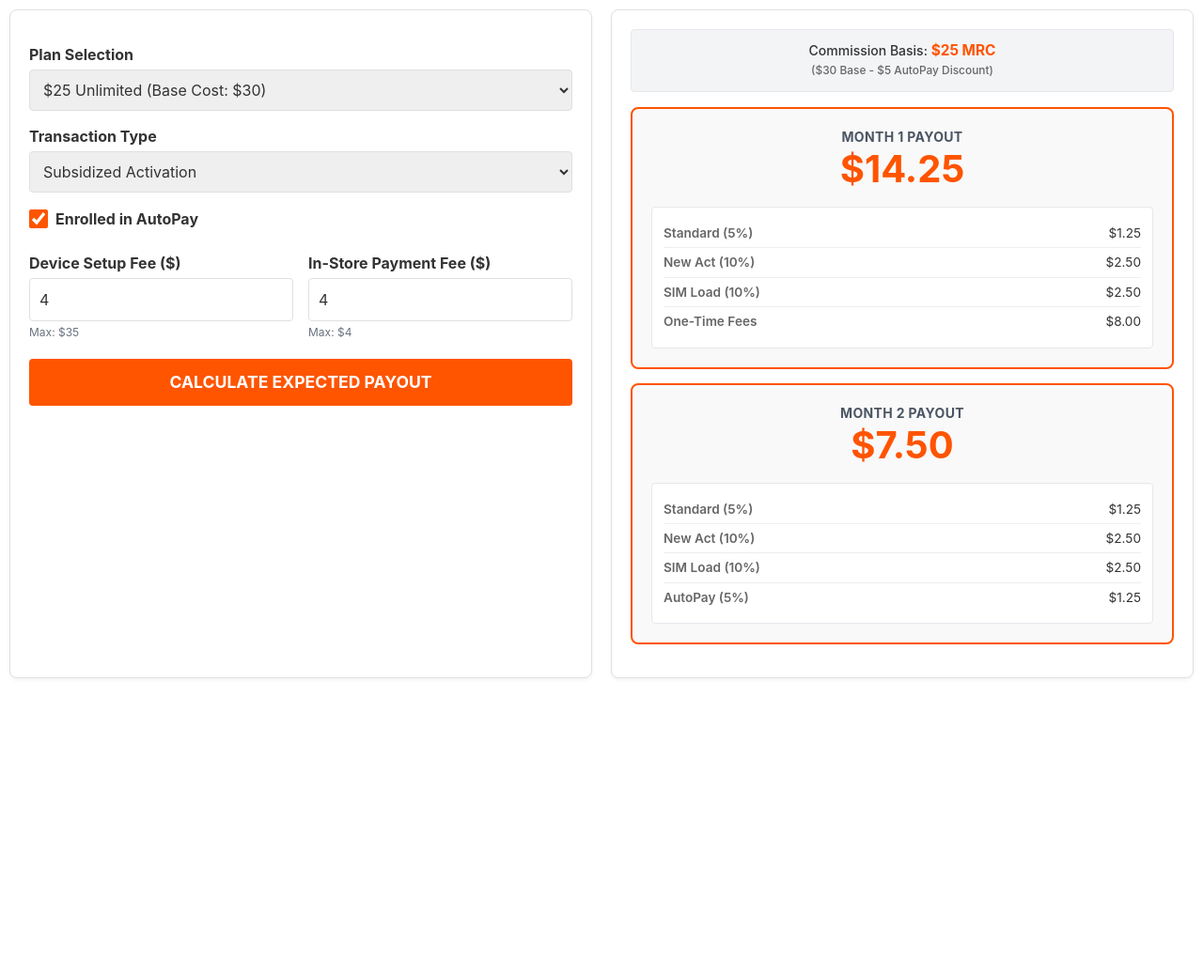
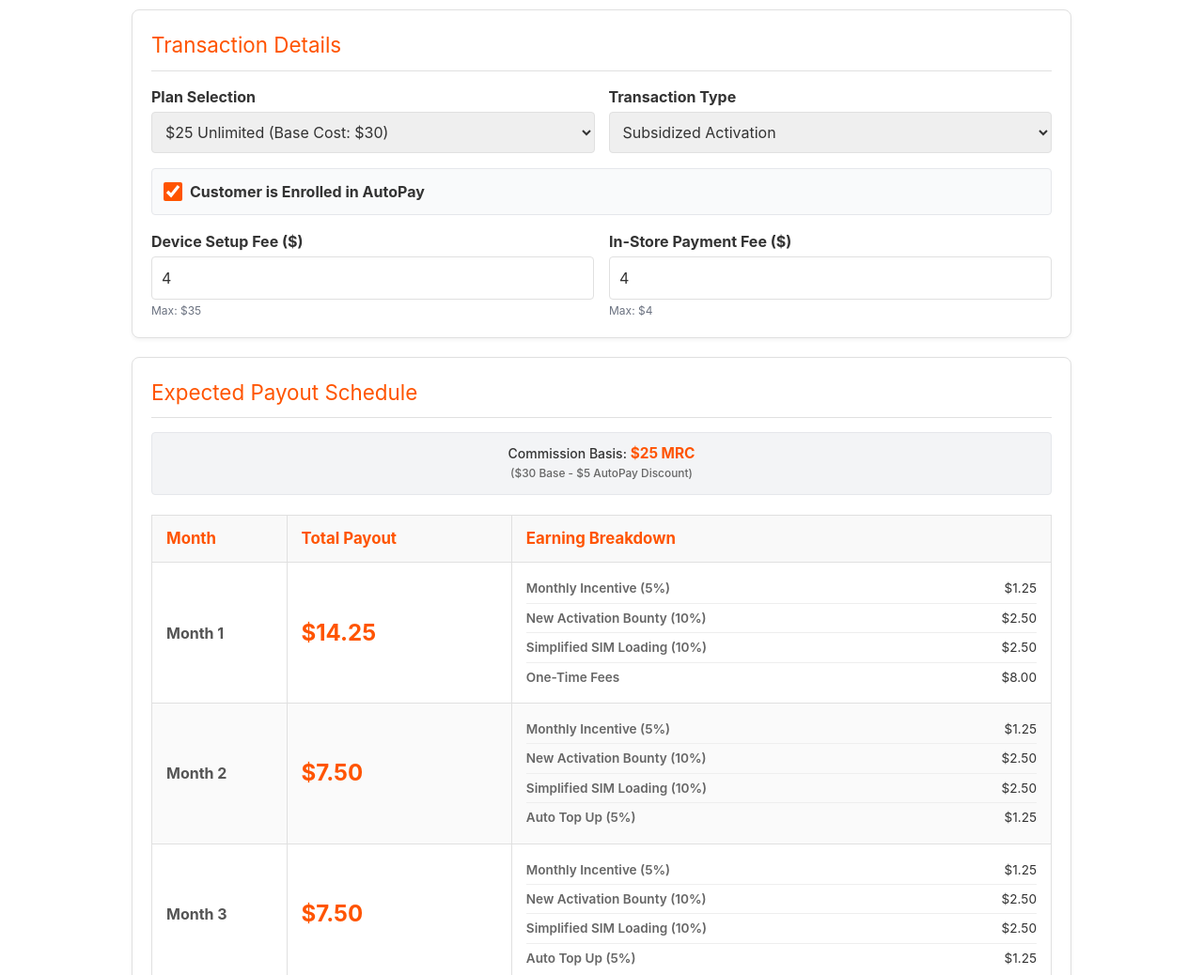
Before and after one commit to haileymartinaitis-dish/authorized-retailer-compensation-calculator, a plain HTML site: page index.html in a window 1280 px wide. Shown: the top 1038 px of the page at 94% size. Before the commit the page ends 800 px from the top, so only its background shows below. Drawn offline with nearby package versions, Linux system fonts and the light colour scheme.

Commit message:
Update index.html

```diff
--- a/index.html
+++ b/index.html
@@ -15,70 +15,80 @@
         .calc-label { font-weight: bold; display: block; margin-top: 15px; color: var(--text-dark); }
         .output-box { background-color: var(--bg-light); border: 2px solid var(--boost-orange); border-radius: 8px; padding: 20px; text-align: center; margin-bottom: 15px; }
         .output-value { font-size: 2.5rem; font-weight: bold; color: var(--boost-orange); line-height: 1.2; }
-        .calc-btn { background-color: var(--boost-orange); color: #fff; border: none; padding: 12px 20px; font-size: 1.1rem; font-weight: bold; border-radius: 4px; cursor: pointer; width: 100%; margin-top: 20px; transition: background-color 0.2s; text-transform: uppercase; }
-        .calc-btn:hover { background-color: #e64a00; }
+        .payout-table { width: 100%; border-collapse: collapse; margin-top: 5px; background-color: #fff; }
+        .payout-table th, .payout-table td { border: 1px solid var(--border-color); padding: 12px 15px; text-align: left; vertical-align: middle; }
+        .payout-table th { background-color: var(--bg-light); color: var(--boost-orange); font-weight: bold; font-size: 1.05rem; }
+        .payout-table tr:nth-child(even) { background-color: #fafafa; }
     </style>
 </head>
 <body>
 
-    <div class="brand-grid">
+    <div style="max-width: 1000px; margin: 0 auto; display: flex; flex-direction: column; gap: 20px;">
         <!-- Inputs Card -->
         <div class="brand-card">
+            <h3 style="color: var(--boost-orange); margin-top: 0; font-size: 1.4rem; margin-bottom: 15px; border-bottom: 1px solid var(--border-color); padding-bottom: 10px;">Transaction Details</h3>
             <form id="calculatorForm">
-                <label class="calc-label" for="planSelect">Plan Selection</label>
+                <div style="display: grid; grid-template-columns: repeat(auto-fit, minmax(250px, 1fr)); gap: 15px;">
+                    <div>
+                        <label class="calc-label" style="margin-top: 0;" for="planSelect">Plan Selection</label>
                         <select id="planSelect" class="calc-input">
                             <option value="30">$25 Unlimited (Base Cost: $30)</option>
                             <option value="45">$40 Global Connection (Base Cost: $45)</option>
                             <option value="55">$50 Unlimited+ (Base Cost: $55)</option>
                             <option value="65">$60 Unlimited Premium (Base Cost: $65)</option>
                         </select>
-
-                <label class="calc-label" for="typeSelect">Transaction Type</label>
+                    </div>
+                    <div>
+                        <label class="calc-label" style="margin-top: 0;" for="typeSelect">Transaction Type</label>
                         <select id="typeSelect" class="calc-input">
                             <option value="subsidized">Subsidized Activation</option>
                             <option value="byo">BYO (Non-Subsidized) Activation</option>
                             <option value="upgrade">Device Upgrade</option>
                         </select>
+                    </div>
+                </div>
 
-                <div class="mt-4 mb-2 flex items-center">
+                <div class="mt-4 mb-4 flex items-center bg-gray-50 p-3 rounded border border-gray-200">
                     <input type="checkbox" id="autoPaySelect" class="w-5 h-5" style="accent-color: var(--boost-orange); cursor: pointer;" checked>
-                    <label for="autoPaySelect" class="ml-2 font-bold" style="margin-top: 0; color: var(--text-dark); cursor: pointer;">Enrolled in AutoPay</label>
+                    <label for="autoPaySelect" class="ml-2 font-bold" style="margin-top: 0; color: var(--text-dark); cursor: pointer;">Customer is Enrolled in AutoPay</label>
                 </div>
 
                 <div class="flex gap-4">
                     <div class="flex-1">
-                        <label class="calc-label" for="setupFee">Device Setup Fee ($)</label>
+                        <label class="calc-label" style="margin-top: 0;" for="setupFee">Device Setup Fee ($)</label>
                         <input type="number" id="setupFee" class="calc-input" min="0" max="35" value="4" placeholder="0 - 35">
                         <p class="text-xs text-gray-500 mt-1">Max: $35</p>
                     </div>
                     <div class="flex-1">
-                        <label class="calc-label" for="paymentFee">In-Store Payment Fee ($)</label>
+                        <label class="calc-label" style="margin-top: 0;" for="paymentFee">In-Store Payment Fee ($)</label>
                         <input type="number" id="paymentFee" class="calc-input" min="0" max="4" value="4" placeholder="0 - 4">
                         <p class="text-xs text-gray-500 mt-1">Max: $4</p>
                     </div>
                 </div>
-
-                <button type="button" id="calculateBtn" class="calc-btn">Calculate Expected Payout</button>
             </form>
         </div>
 
         <!-- Outputs Card -->
-        <div class="brand-card flex flex-col justify-center">
+        <div class="brand-card">
+            <h3 style="color: var(--boost-orange); margin-top: 0; font-size: 1.4rem; margin-bottom: 15px; border-bottom: 1px solid var(--border-color); padding-bottom: 10px;">Expected Payout Schedule</h3>
 
             <div id="mrcBreakdownText" class="text-sm text-center mb-4 font-medium bg-gray-100 p-3 rounded border border-gray-200">
                 Commission Basis: <strong style="color: var(--boost-orange)">-</strong>
             </div>
 
-            <div class="output-box">
-                <div class="text-sm font-bold uppercase tracking-wide text-gray-600">Month 1 Payout</div>
-                <div id="month1Output" class="output-value">$0.00</div>
-                <div id="month1Breakdown" class="mt-4 text-left bg-white p-3 rounded border border-gray-200"></div>
-            </div>
-
-            <div class="output-box">
-                <div class="text-sm font-bold uppercase tracking-wide text-gray-600">Month 2 Payout</div>
-                <div id="month2Output" class="output-value">$0.00</div>
-                <div id="month2Breakdown" class="mt-4 text-left bg-white p-3 rounded border border-gray-200"></div>
+            <div style="overflow-x: auto;">
+                <table class="payout-table">
+                    <thead>
+                        <tr>
+                            <th style="width: 15%;">Month</th>
+                            <th style="width: 25%;">Total Payout</th>
+                            <th style="width: 60%;">Earning Breakdown</th>
+                        </tr>
+                    </thead>
+                    <tbody id="dynamicOutputs">
+                        <!-- Months dynamically injected here via JS -->
+                    </tbody>
+                </table>
             </div>
         </div>
     </div>
@@ -110,11 +120,10 @@
             var setupFeeInput = document.getElementById('setupFee');
             var paymentFeeInput = document.getElementById('paymentFee');
 
-            var month1Output = document.getElementById('month1Output');
-            var month2Output = document.getElementById('month2Output');
+            var dynamicOutputs = document.getElementById('dynamicOutputs');
             var mrcBreakdownText = document.getElementById('mrcBreakdownText');
 
-            if (!planSelect || !month1Output) return;
+            if (!planSelect || !dynamicOutputs) return;
 
             var mrc = parseFloat(planSelect.value) || 0;
             var type = typeSelect.value;
@@ -139,11 +148,6 @@
                 }
             }
 
-            var m1 = 0;
-            var m2 = 0;
-            var m1Breakdown = [];
-            var m2Breakdown = [];
-
             var stdIncentive = activeMrc * 0.05;
             var newActSub = activeMrc * 0.10;
             var simLoad = activeMrc * 0.10;
@@ -151,51 +155,70 @@
             var upgradeBounty = activeMrc * 0.125;
             var autoPayIncentive = isAutoPay ? (activeMrc * 0.05) : 0;
 
+            // Determine maximum months to show based on type
+            var maxMonths = (type === 'byo') ? 4 : 6;
+
+            // Clear existing output
+            dynamicOutputs.innerHTML = '';
+
+            // Generate each month dynamically
+            for (var m = 1; m <= maxMonths; m++) {
+                var total = 0;
+                var breakdown = [];
+
                 if (type === 'subsidized') {
-                m1 = stdIncentive + newActSub + simLoad + totalOneTimeFees;
-                m1Breakdown.push({ label: 'Standard (5%)', value: stdIncentive });
-                m1Breakdown.push({ label: 'New Act (10%)', value: newActSub });
-                m1Breakdown.push({ label: 'SIM Load (10%)', value: simLoad });
-                if (totalOneTimeFees > 0) m1Breakdown.push({ label: 'One-Time Fees', value: totalOneTimeFees });
+                    total += stdIncentive + newActSub + simLoad;
+                    breakdown.push({ label: 'Monthly Incentive (5%)', value: stdIncentive });
+                    breakdown.push({ label: 'New Activation Bounty (10%)', value: newActSub });
+                    breakdown.push({ label: 'Simplified SIM Loading (10%)', value: simLoad });
 
-                m2 = stdIncentive + newActSub + simLoad + autoPayIncentive;
-                m2Breakdown.push({ label: 'Standard (5%)', value: stdIncentive });
-                m2Breakdown.push({ label: 'New Act (10%)', value: newActSub });
-                m2Breakdown.push({ label: 'SIM Load (10%)', value: simLoad });
-                if (isAutoPay) m2Breakdown.push({ label: 'AutoPay (5%)', value: autoPayIncentive });
+                    if (m === 1 && totalOneTimeFees > 0) {
+                        total += totalOneTimeFees;
+                        breakdown.push({ label: 'One-Time Fees', value: totalOneTimeFees });
+                    }
+                    if (m > 1 && isAutoPay) {
+                        total += autoPayIncentive;
+                        breakdown.push({ label: 'Auto Top Up (5%)', value: autoPayIncentive });
+                    }
                 } else if (type === 'byo') {
-                m1 = stdIncentive + newActByo + totalOneTimeFees;
-                m1Breakdown.push({ label: 'Standard (5%)', value: stdIncentive });
-                m1Breakdown.push({ label: 'New Act (50%)', value: newActByo });
-                if (totalOneTimeFees > 0) m1Breakdown.push({ label: 'One-Time Fees', value: totalOneTimeFees });
+                    total += stdIncentive + newActByo;
+                    breakdown.push({ label: 'Monthly Incentive (5%)', value: stdIncentive });
+                    breakdown.push({ label: 'New Activation Bounty (50%)', value: newActByo });
 
-                m2 = stdIncentive + newActByo + autoPayIncentive;
-                m2Breakdown.push({ label: 'Standard (5%)', value: stdIncentive });
-                m2Breakdown.push({ label: 'New Act (50%)', value: newActByo });
-                if (isAutoPay) m2Breakdown.push({ label: 'AutoPay (5%)', value: autoPayIncentive });
+                    if (m === 1 && totalOneTimeFees > 0) {
+                        total += totalOneTimeFees;
+                        breakdown.push({ label: 'One-Time Fees', value: totalOneTimeFees });
+                    }
+                    if (m > 1 && isAutoPay) {
+                        total += autoPayIncentive;
+                        breakdown.push({ label: 'Auto Top Up (5%)', value: autoPayIncentive });
+                    }
                 } else if (type === 'upgrade') {
-                m1 = upgradeBounty + totalOneTimeFees;
-                m1Breakdown.push({ label: 'Upgrade (12.5%)', value: upgradeBounty });
-                if (totalOneTimeFees > 0) m1Breakdown.push({ label: 'One-Time Fees', value: totalOneTimeFees });
+                    total += upgradeBounty;
+                    breakdown.push({ label: 'Upgrade Bounty (12.5%)', value: upgradeBounty });
 
-                m2 = upgradeBounty;
-                m2Breakdown.push({ label: 'Upgrade (12.5%)', value: upgradeBounty });
+                    if (m === 1 && totalOneTimeFees > 0) {
+                        total += totalOneTimeFees;
+                        breakdown.push({ label: 'One-Time Fees', value: totalOneTimeFees });
+                    }
                 }
 
-            month1Output.textContent = formatCurrency(m1);
-            document.getElementById('month1Breakdown').innerHTML = formatBreakdownList(m1Breakdown);
+                // Build and inject HTML for this month table row
+                var trHtml = '<tr>' +
+                             '<td style="font-weight: bold; color: #555; white-space: nowrap;">Month ' + m + '</td>' +
+                             '<td style="font-size: 1.5rem; font-weight: bold; color: var(--boost-orange); white-space: nowrap;">' + formatCurrency(total) + '</td>' +
+                             '<td>' + formatBreakdownList(breakdown) + '</td>' +
+                             '</tr>';
 
-            month2Output.textContent = formatCurrency(m2);
-            document.getElementById('month2Breakdown').innerHTML = formatBreakdownList(m2Breakdown);
+                dynamicOutputs.innerHTML += trHtml;
+            }
         };
 
-        // Attach listener explicitly
-        var btn = document.getElementById('calculateBtn');
-        if (btn) {
-            btn.addEventListener('click', function(e) {
-                e.preventDefault();
-                runCalculatorLogic();
-            });
+        // Attach listeners to all inputs for auto-calculation
+        var inputs = document.querySelectorAll('.calc-input, #autoPaySelect, #setupFee, #paymentFee');
+        for (var i = 0; i < inputs.length; i++) {
+            inputs[i].addEventListener('change', runCalculatorLogic);
+            inputs[i].addEventListener('input', runCalculatorLogic);
         }
 
         // Auto-run once to initialize zeros and text
```
Lines whose indentation alone changed are shown as unchanged.
